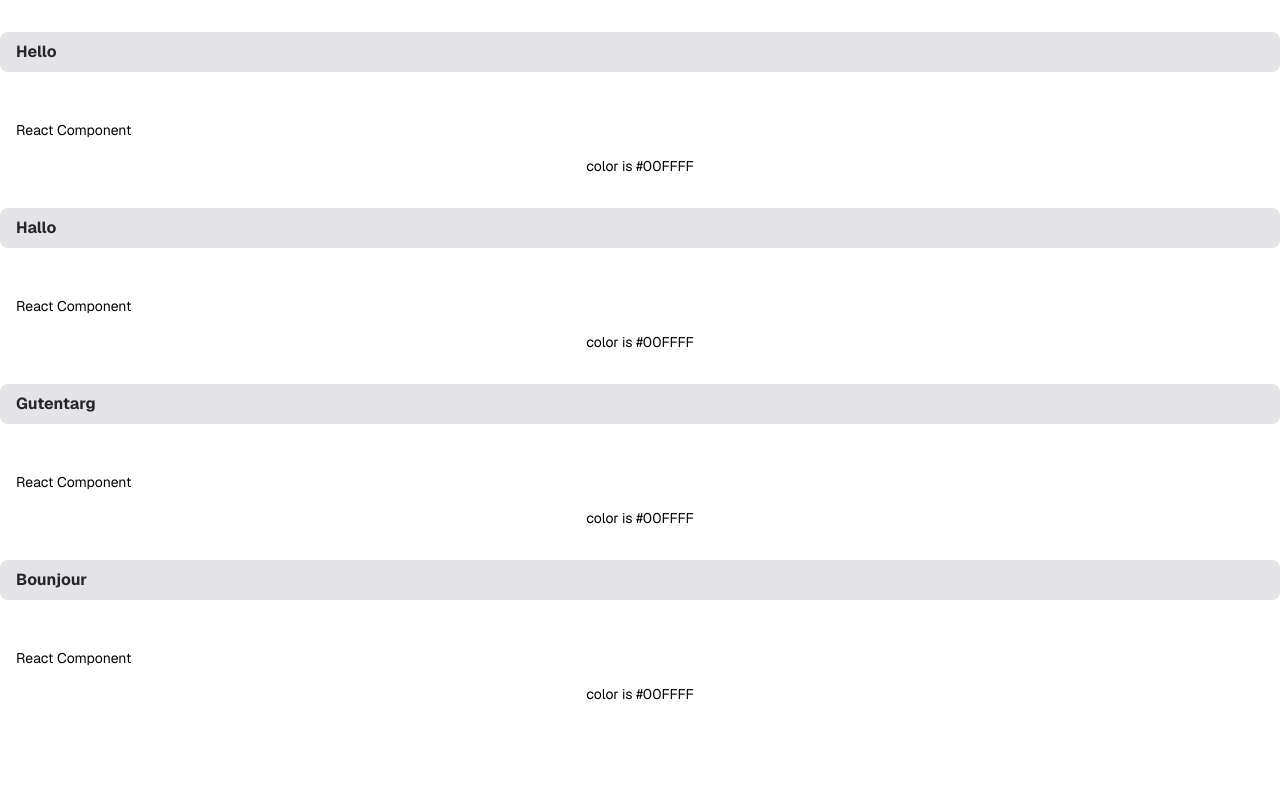
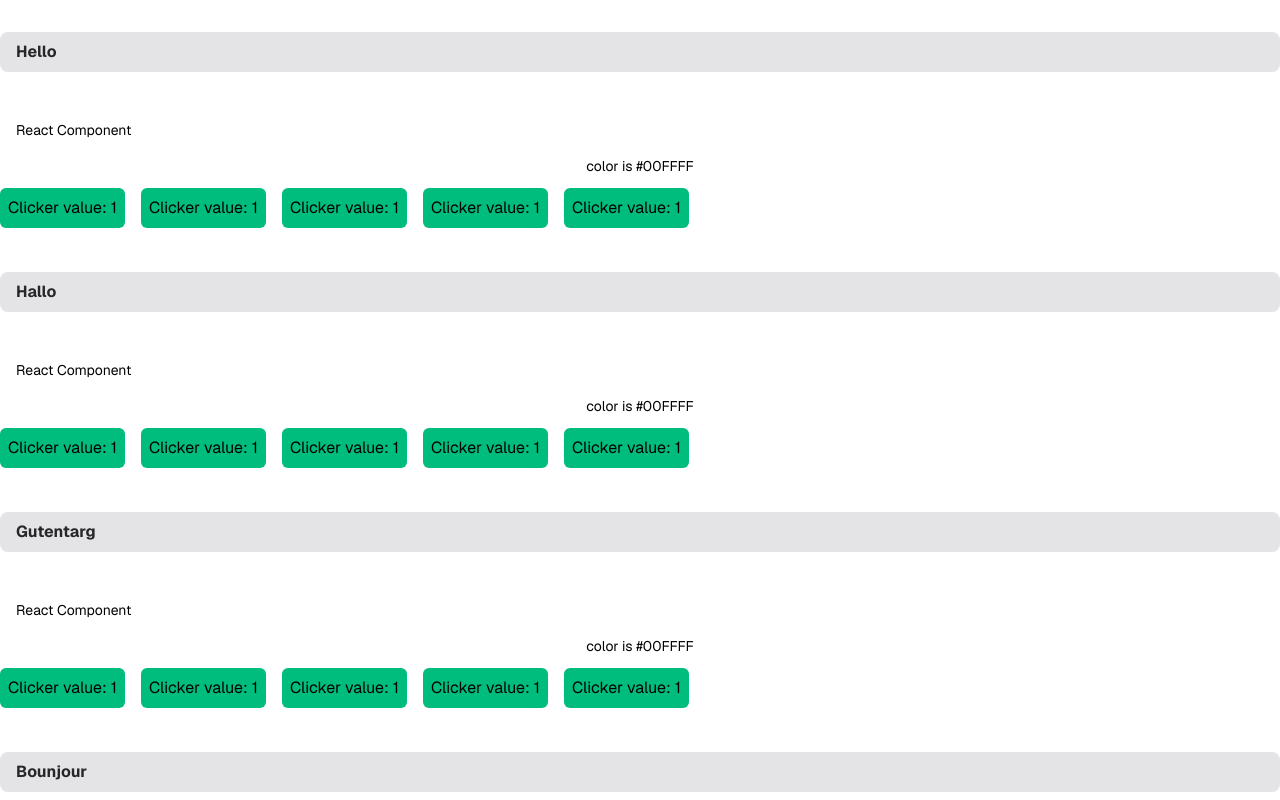
Before and after one commit to lukehayes/MemphisDesign, a Preact app: page / in a window 1280 px wide. Shown: the top 800 px of the page. Built offline with nearby package versions, Linux system fonts and the light colour scheme.

Commit message:
feat: add Clicker component

```diff
--- a/src/app.jsx
+++ b/src/app.jsx
@@ -4,6 +4,29 @@ import viteLogo from '/vite.svg'
 import Tag from './tag'
 import './app.css'
 
+
+function Clicker()
+{
+	let [val, setVal] = useState(1);
+	let [color, setColor] = useState('bg-emerald-500');
+
+	let increment = function() {
+
+		if(val >= 3)
+		{
+			setColor('bg-rose-400');
+			console.log("Should Set");
+		}
+
+		return setVal(val => val + 1);
+	};
+
+	return (
+		<div class={`my-3 p-2 rounded-md ${color}`} onClick={increment} >
+			<h1 class=''>Clicker value: {val}</h1>
+		</div>
+	)
+}
 
 
 function Header(props)
@@ -15,6 +38,14 @@ function Header(props)
 		<div class='container mx-auto'>
 			<h1 class='px-4 py-2 bg-zinc-200 my-8 rounded-lg text-zinc-800 font-bold'>{props.text}</h1>
 			<Tag text='React Component' />
+
+			<div class='flex flex-row gap-4'>
+				<Clicker />
+				<Clicker />
+				<Clicker />
+				<Clicker />
+				<Clicker />
+			</div>
 		</div>
 	)
 }
```
